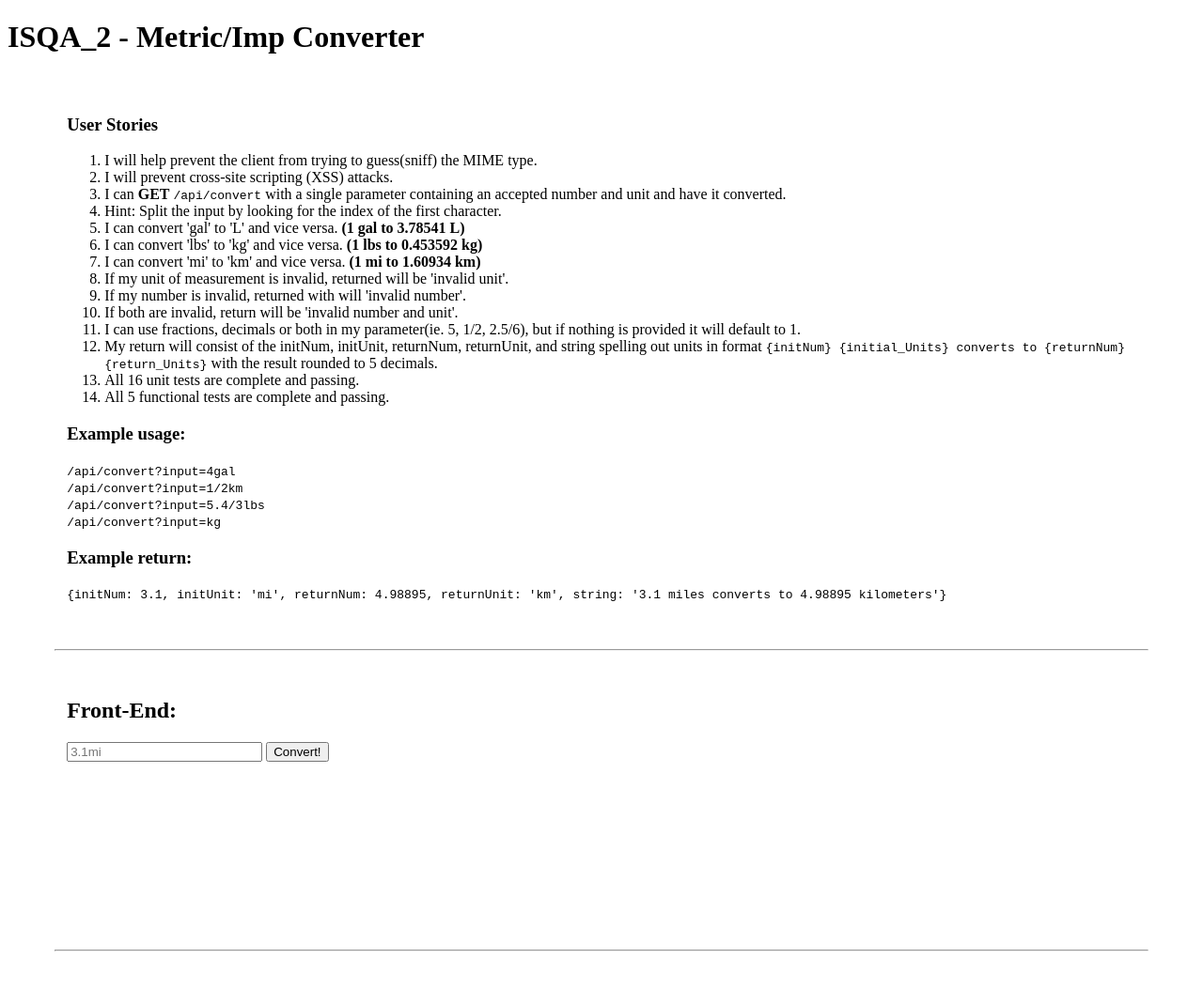
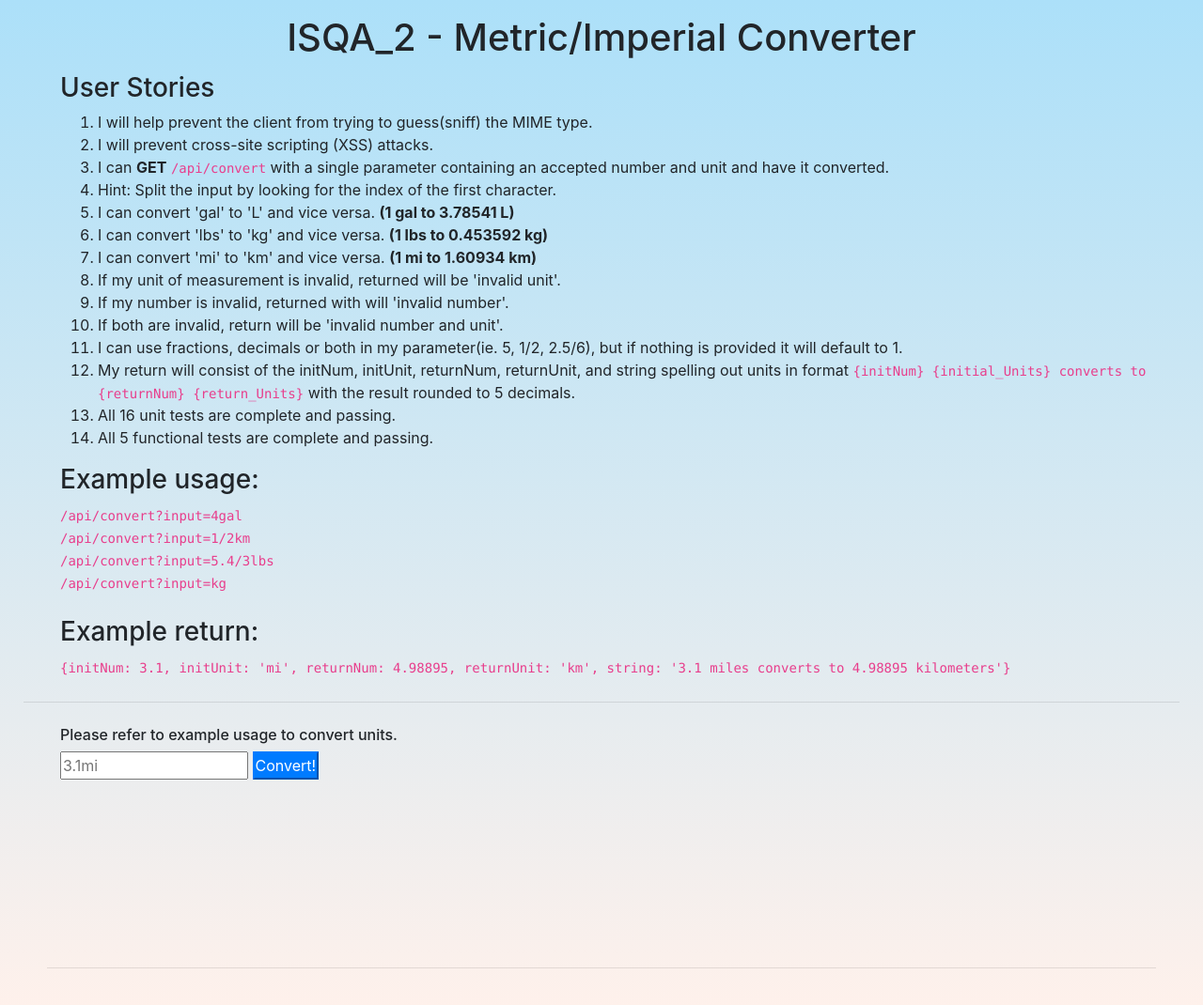
Before and after one commit to rlaw125/fullStackMetricConverter, a website: page views/index.html in a window 1280 px wide. Shown: the whole page at 94% size. Drawn offline with nearby package versions, Linux system fonts and the light colour scheme; files that its build step writes are made by us from their sources.

Commit message:
🚀🍝 Updated with Glitch

```diff
--- a/public/style.css
+++ b/public/style.css
@@ -0,0 +1,9 @@
+body {
+  background-image: linear-gradient(to top, #fff1eb 0%, #ace0f9 100%);
+  font-family: sans-serif;
+  padding-top: 2vh;
+}
+
+input {
+  padding: 1px;
+}
--- a/views/index.html
+++ b/views/index.html
@@ -7,15 +7,17 @@
     <meta charset="utf-8">
     <meta http-equiv="X-UA-Compatible" content="IE=edge">
     <meta name="viewport" content="width=device-width, initial-scale=1">
+    <link href="style.css" type="text/css" rel="stylesheet">
     <link rel="stylesheet" href="./public/style.css">
+    <link rel="stylesheet" href="https://maxcdn.bootstrapcdn.com/bootstrap/4.0.0/css/bootstrap.min.css" integrity="sha384-Gn5384xqQ1aoWXA+058RXPxPg6fy4IWvTNh0E263XmFcJlSAwiGgFAW/dAiS6JXm" crossorigin="anonymous">
   </head>
   <body>
-    <header>
-      <h1>
-        ISQA_2 - Metric/Imp Converter
+    <div id="title">
+        <h1>
+        <center>ISQA_2 - Metric/Imperial Converter</center>
       </h1>
-    </header>
-    <div id="userstories" style="margin-left: 5%; margin-top: 5%">
+    </div>
+    <div id="userstories" style="margin-left: 5%; margin-top:1%;">
       <h3>User Stories</h3>
       <ol>
         <li>I will help prevent the client from trying to guess(sniff) the MIME type.</li>
@@ -38,15 +40,16 @@
       <code>/api/convert?input=1/2km</code><br>
       <code>/api/convert?input=5.4/3lbs</code><br>
       <code>/api/convert?input=kg</code><br>
+      <br>
       <h3>Example return:</h3>
       <code>{initNum: 3.1, initUnit: 'mi', returnNum: 4.98895, returnUnit: 'km', string: '3.1 miles converts to 4.98895 kilometers'}</code>
     </div>
-    <hr style="margin: 50px">
+    <hr style="margin: 25px">
     <div id="testui" style="margin-left: 5%">
-      <h2 style="text-align: left">Front-End:</h2>
-      <form id="convertForm" class="border">
+      <h6 style="text-align: left">Please refer to example usage to convert units.</h6>
+      <form id="convertForm">
         <input type="text" id="convertField" name="input" placeholder="3.1mi" style="width: 200px">
-        <input id="convert" type="submit" value="Convert!">
+        <input id="convert" type="submit" value="Convert!" class="btn-primary">
       </form>
       <p id="result"></p>
       <code id="jsonResult"></code>
@@ -55,7 +58,7 @@
     <!-- Your web-app is https, so your scripts need to be too -->
     <script src="https://code.jquery.com/jquery-2.2.1.min.js"
             integrity="sha256-gvQgAFzTH6trSrAWoH1iPo9Xc96QxSZ3feW6kem+O00="
-            crossorigin="anonymous"></script>
+            crossorigin="anonymous"> </script>
     <script>
       $(function() {
         $('#convertForm').submit(function() {
@@ -72,5 +75,7 @@
         });
       });
    </script>
+<script src="https://cdnjs.cloudflare.com/ajax/libs/popper.js/1.12.9/umd/popper.min.js" integrity="sha384-ApNbgh9B+Y1QKtv3Rn7W3mgPxhU9K/ScQsAP7hUibX39j7fakFPskvXusvfa0b4Q" crossorigin="anonymous"></script>
+<script src="https://maxcdn.bootstrapcdn.com/bootstrap/4.0.0/js/bootstrap.min.js" integrity="sha384-JZR6Spejh4U02d8jOt6vLEHfe/JQGiRRSQQxSfFWpi1MquVdAyjUar5+76PVCmYl" crossorigin="anonymous"></script>
   </body>
 </html>
```
